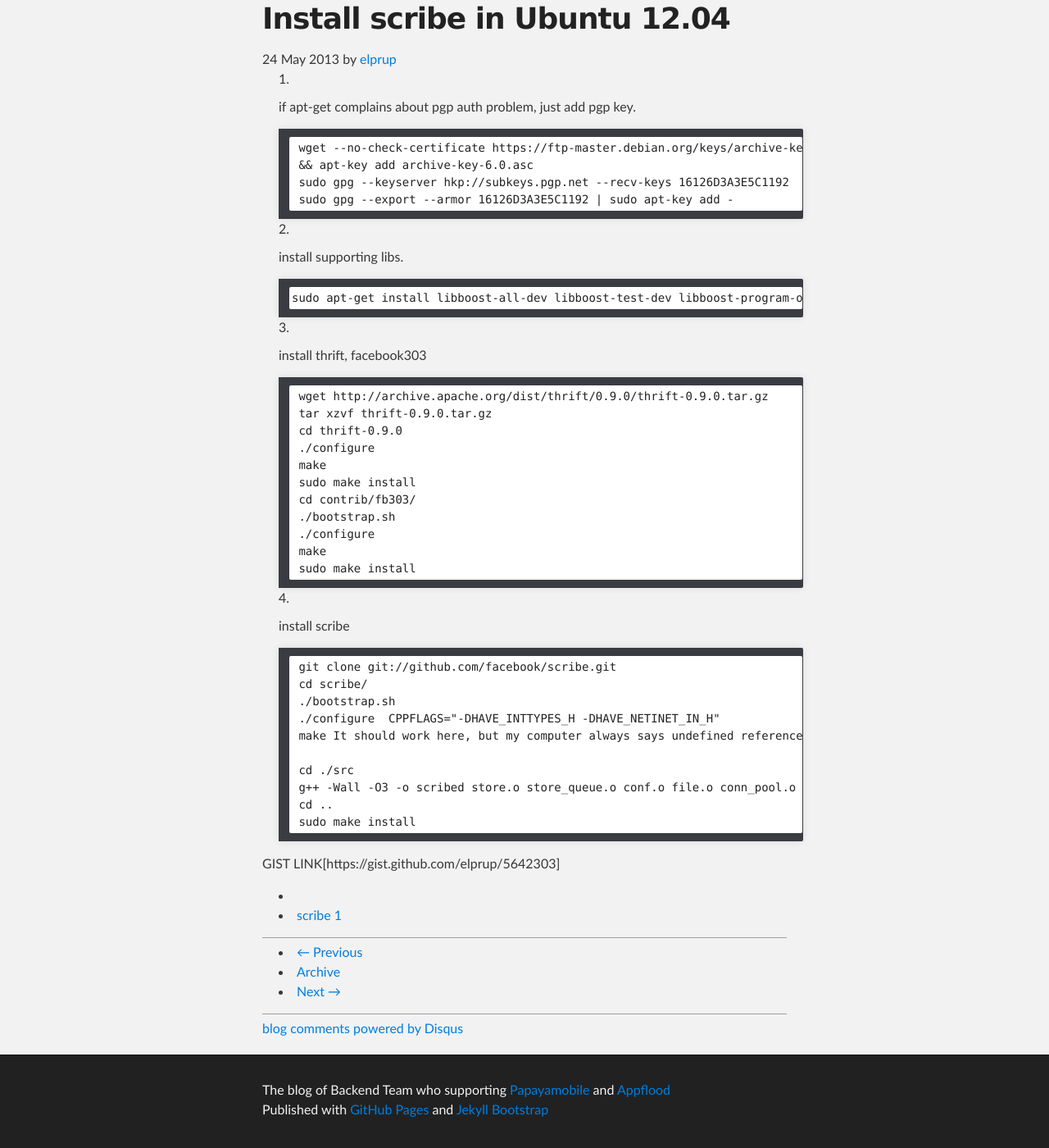
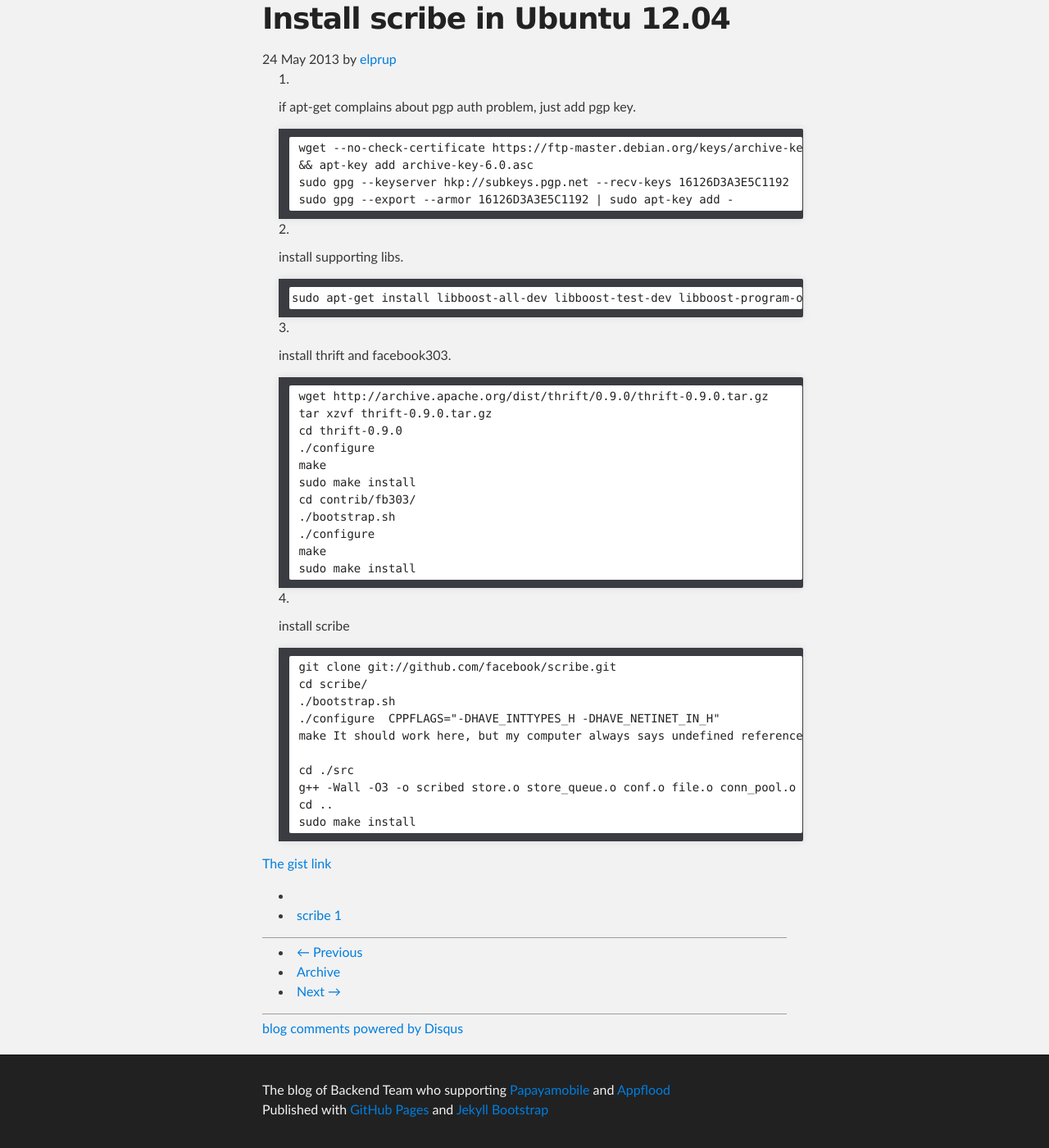
Before and after one commit to papaya-eng/papaya-eng.github.com, a Jekyll site: the page built from _posts/2013-05-24-install-scribe-ubuntu-precise.md, in a window 1280 px wide and 1400 px high, scrolled down 309 px. Shown: the whole window at 82% size. Built offline with Jekyll 4.4.1, drawn with Linux system fonts in a browser that asks for light colours; comment, search, counter and statistics services are not loaded; grey boxes are pictures that could not be loaded.

Commit message:
Update the post, fix some links.

```diff
--- a/_posts/2013-05-24-install-scribe-ubuntu-precise.md
+++ b/_posts/2013-05-24-install-scribe-ubuntu-precise.md
@@ -19,7 +19,7 @@ author: <a href="https://github.com/elprup">elprup</a>
 
         sudo apt-get install libboost-all-dev libboost-test-dev libboost-program-options-dev libevent-dev automake libtool flex bison pkg-config g++ libssl-dev git-core make
 
-3. install thrift, facebook303
+3. install thrift and facebook303.
 
         wget http://archive.apache.org/dist/thrift/0.9.0/thrift-0.9.0.tar.gz
         tar xzvf thrift-0.9.0.tar.gz
@@ -40,11 +40,11 @@ author: <a href="https://github.com/elprup">elprup</a>
         ./bootstrap.sh
         ./configure  CPPFLAGS="-DHAVE_INTTYPES_H -DHAVE_NETINET_IN_H"
         make
-It should work here, but my computer always says undefined reference boost::system, so refer to some link[https://github.com/facebook/scribe/issues/57], just link by yourself.
+It should work here, but my computer always says undefined reference boost::system, refer to [the link](https://github.com/facebook/scribe/issues/57), just link by yourself.
 
         cd ./src
         g++ -Wall -O3 -o scribed store.o store_queue.o conf.o file.o conn_pool.o scribe_server.o network_dynamic_config.o dynamic_bucket_updater.o env_default.o -L/usr/local/lib -L/usr/local/lib -L/usr/local/lib -lfb303 -lthrift -lthriftnb -levent -lpthread libscribe.a libdynamicbucketupdater.a -L/usr/lib -lboost_system-mt -lboost_filesystem-mt
         cd ..
         sudo make install
 
-GIST  LINK[https://gist.github.com/elprup/5642303]
+[The gist link](https://gist.github.com/elprup/5642303)
```
